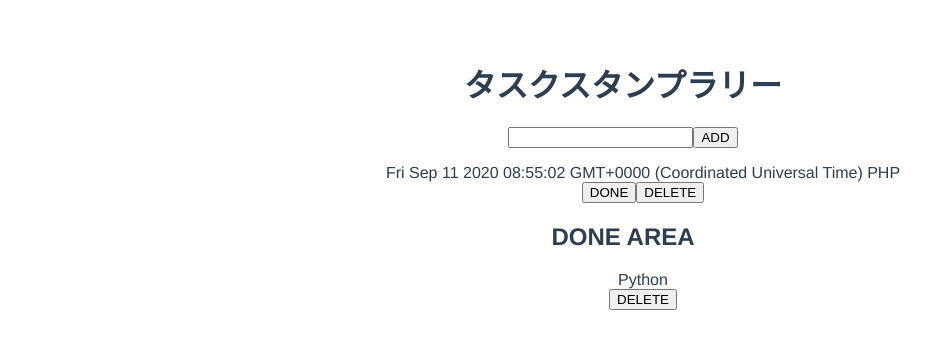
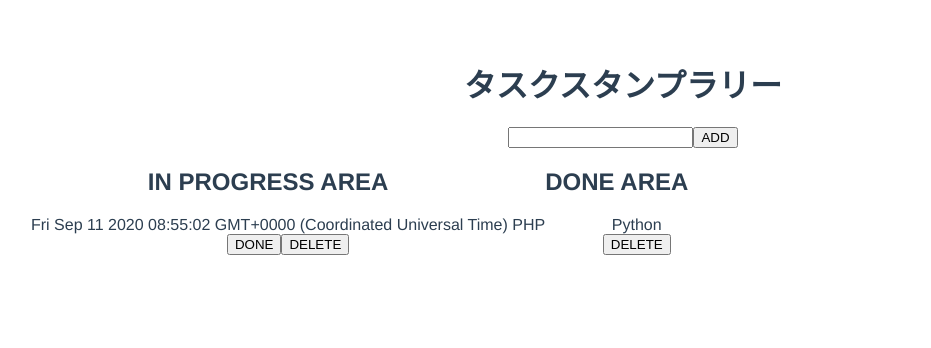
Before and after one commit to azufb/StampToDoApp, a Vue app in the folder stamptodo/: page / in a window 1280 px wide. Shown: the top 348 px of the page, without its empty margins (17-948 px from the left). Built offline with nearby package versions, Linux system fonts and the light colour scheme.

Commit message:
未完了タスク、完了タスクを横並びで表示

```diff
--- a/stamptodo/src/App.vue
+++ b/stamptodo/src/App.vue
@@ -5,6 +5,9 @@
       <input type='text' id='title' v-model='title' required />
       <input type='submit' value='ADD' />
     </form>
+    <div class='todos'>
+      <div>
+        <h2>IN PROGRESS AREA</h2>
     <ul v-for='( todo, index ) in todos' :key='index'>
       <li>
         {{ todo.d }}
@@ -13,6 +16,8 @@
         <input type='button' value='DONE' v-on:click='doneTodo(todo.d)' />
         <input type='button' value='DELETE' v-on:click='deleteTodo(todo.d)' />
     </ul>
+    </div>
+    <div>
     <h2>DONE AREA</h2>
     <ul v-for='(done, id) of dones' :key='id'>
       <li>
@@ -20,6 +25,8 @@
       </li>
       <input type='button' value='DELETE' v-on:click='deleteTodo(todo.d)' />
     </ul>
+    </div>
+    </div>
   </div>
 </template>
 
@@ -74,4 +81,8 @@ export default {
 ul li {
   list-style: none;
 }
+
+.todos {
+  display: flex;
+}
 </style>
```
